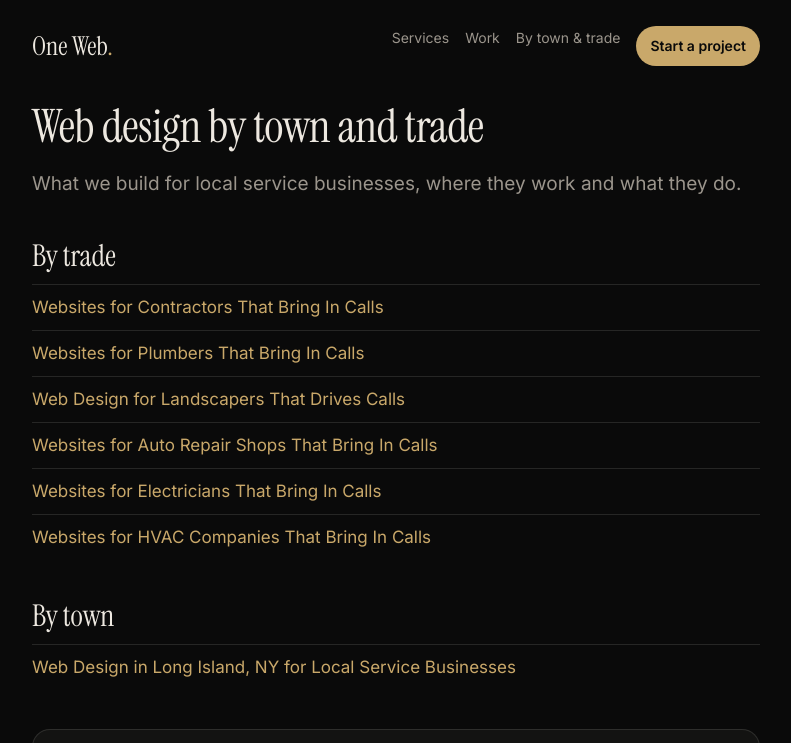
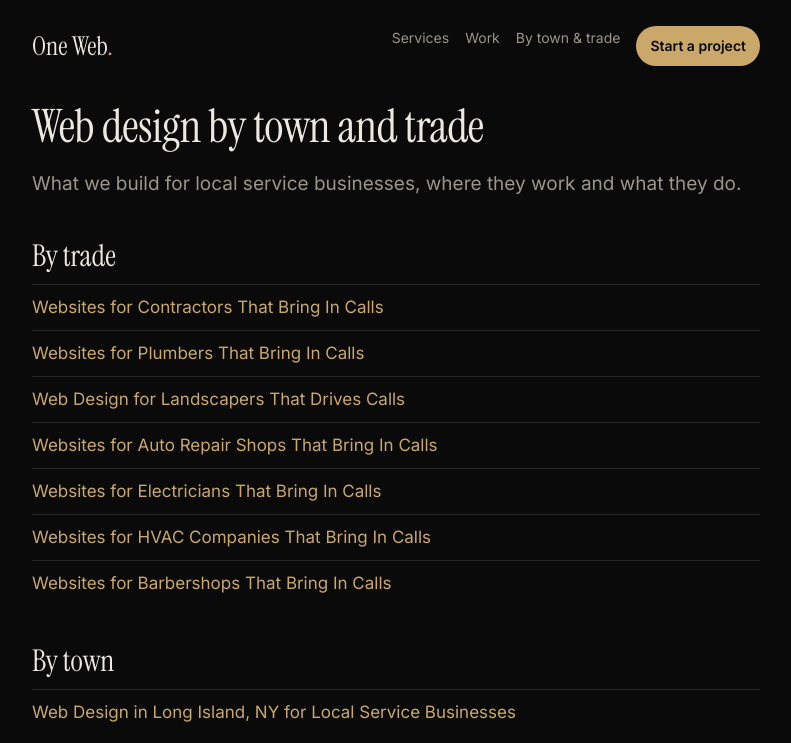
Before and after one commit to 929emmanuel-a11y/oneweb-site, a plain HTML site: page web-design/index.html in a window 1280 px wide. Shown: the top 743 px of the page, without its empty margins (244-1035 px from the left). Drawn offline with Linux system fonts and the light colour scheme.

Commit message:
SEO page: Websites for Barbershops That Bring In Calls (hub)

```diff
--- a/web-design/index.html
+++ b/web-design/index.html
@@ -25,5 +25,5 @@ footer{margin-top:50px;color:var(--mut);font-size:13px;border-top:1px solid var(
 @media(max-width:600px){h1{font-size:36px}.top nav a:not(.cta){display:none}}</style>
 <script type="application/ld+json">{"@context":"https://schema.org","@type":"CollectionPage","name":"Web design by town and trade","url":"https://onewebonline.com/web-design/","publisher":{"@type":"ProfessionalService","name":"One Web","url":"https://onewebonline.com/","email":"hello@onewebonline.com","telephone":"+1-214-743-5303"}}</script><script>(function(c,l,a,r,i,t,y){c[a]=c[a]||function(){(c[a].q=c[a].q||[]).push(arguments)};t=l.createElement(r);t.async=1;t.src="https://www.clarity.ms/tag/"+i;y=l.getElementsByTagName(r)[0];y.parentNode.insertBefore(t,y);})(window,document,"clarity","script","zjuw8m3rhc");</script></head>
 <body><div class="wrap"><div class="top"><a class="brand" href="/">One Web<span>.</span></a><nav><a href="/#services">Services</a><a href="/#work">Work</a><a href="/web-design/">By town &amp; trade</a><a class="cta" href="/#contact">Start a project</a></nav></div><h1>Web design by town and trade</h1><p class="lead">What we build for local service businesses, where they work and what they do.</p>
-<h2>By trade</h2><div class="rel"><a href="/web-design/contractors/">Websites for Contractors That Bring In Calls</a><a href="/web-design/plumbers/">Websites for Plumbers That Bring In Calls</a><a href="/web-design/landscapers/">Web Design for Landscapers That Drives Calls</a><a href="/web-design/auto-repair-shops/">Websites for Auto Repair Shops That Bring In Calls</a><a href="/web-design/electricians/">Websites for Electricians That Bring In Calls</a><a href="/web-design/hvac-companies/">Websites for HVAC Companies That Bring In Calls</a></div><h2>By town</h2><div class="rel"><a href="/web-design/long-island/">Web Design in Long Island, NY for Local Service Businesses</a></div>
+<h2>By trade</h2><div class="rel"><a href="/web-design/contractors/">Websites for Contractors That Bring In Calls</a><a href="/web-design/plumbers/">Websites for Plumbers That Bring In Calls</a><a href="/web-design/landscapers/">Web Design for Landscapers That Drives Calls</a><a href="/web-design/auto-repair-shops/">Websites for Auto Repair Shops That Bring In Calls</a><a href="/web-design/electricians/">Websites for Electricians That Bring In Calls</a><a href="/web-design/hvac-companies/">Websites for HVAC Companies That Bring In Calls</a><a href="/web-design/barbershops/">Websites for Barbershops That Bring In Calls</a></div><h2>By town</h2><div class="rel"><a href="/web-design/long-island/">Web Design in Long Island, NY for Local Service Businesses</a></div>
 <div class="box"><h2>Want to see yours?</h2><p>Text us your business name and we'll send a free design concept.</p><a class="btn" href="sms:+12147435303">Text (214) 743-5303</a></div><footer>One Web is a web design studio for contractors, trades and local service businesses. <a href="mailto:hello@onewebonline.com">hello@onewebonline.com</a> · Text <a href="sms:+12147435303">(214) 743-5303</a><br><a href="/privacy.html">Privacy</a> · <a href="/terms.html">Terms</a> · © 2026 Dolyn. One Web is a brand of Dolyn.</footer></div></body></html>
```
